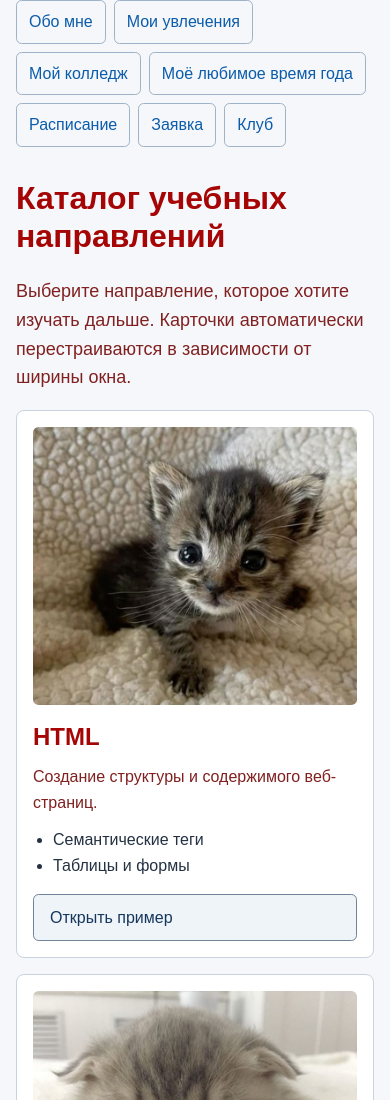
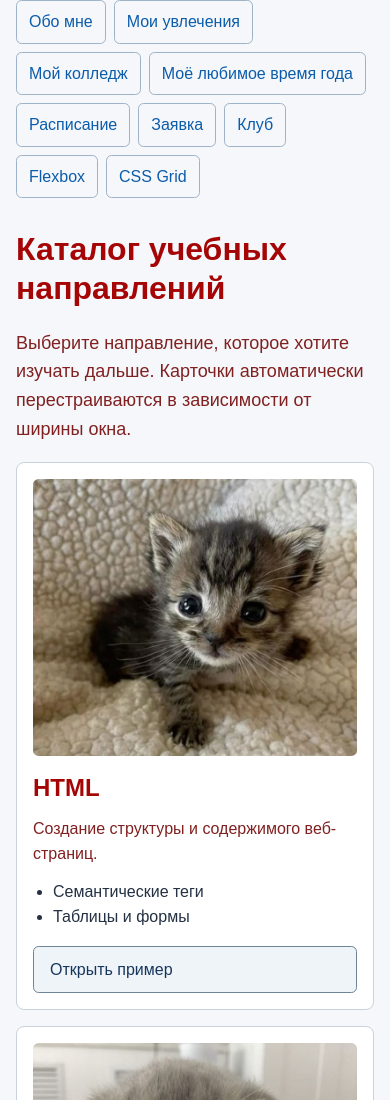
Before and after one commit to GavrilovaAnastasia67/uchebnaya-praktika, a plain HTML site: page about-me/catalog.html in a window 390 px wide. Shown: the top 1100 px of the page. Drawn offline with Linux system fonts and the light colour scheme.

```diff
--- a/about-me/catalog.html
+++ b/about-me/catalog.html
@@ -18,6 +18,8 @@
                 <li><a href="schedule.html">Расписание</a></li>
                 <li><a href="application.html">Заявка</a></li>
                 <li><a href="club.html">Клуб</a></li>
+                <li><a href="flex-lab.html">Flexbox</a></li>
+                <li><a href="grid-lab.html" aria-current="page"> CSS Grid</a> </li>
             </ul>
         </nav>
     </header>
```
Also changed, not shown: about-me/application.html (+2 -0 lines), about-me/club.html (+2 -0 lines), about-me/college.html (+2 -0 lines), about-me/flex-lab.html (+2 -0 lines), about-me/hobby.html (+2 -0 lines), about-me/index.html (+2 -0 lines), about-me/schedule.html (+2 -0 lines), about-me/season.html (+2 -0 lines), about-me/styles-check.html (+2 -0 lines).
